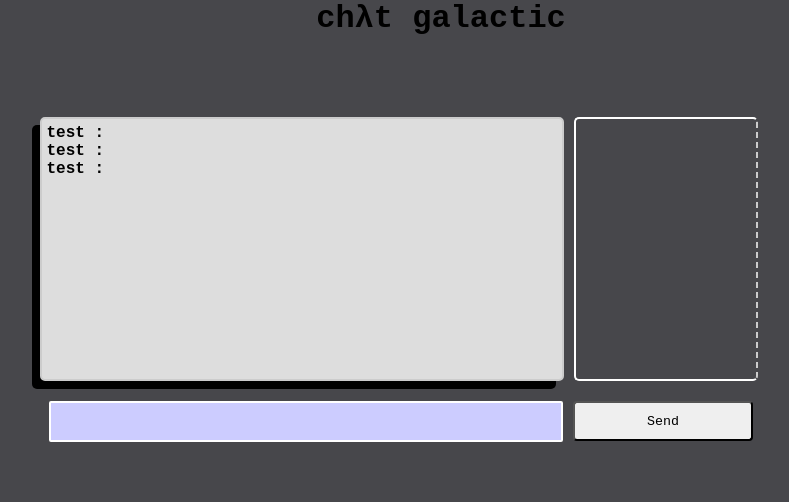
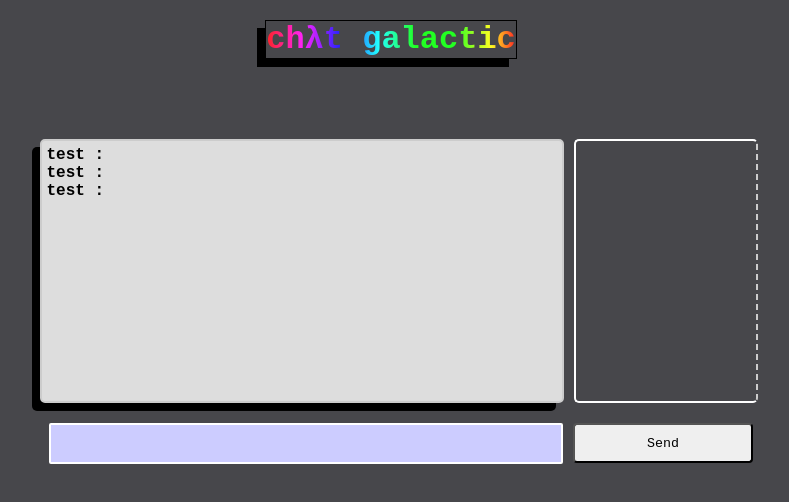
Before and after one commit to donkey-hotei/chat-galactic, a React (Create React App) app in the folder client/: page / in a window 1280 px wide. Shown: the top 502 px of the page, without its empty margins (199-988 px from the left). Built offline with nearby package versions, Linux system fonts and the light colour scheme.

Commit message:
underline and and add rainbow style header text

```diff
--- /dev/null
+++ b/client/src/components/Header/Header.css
@@ -0,0 +1,15 @@
+.logo {
+    margin-top: 20px;
+    margin-right: 100px;
+    box-shadow: -0.5em 0.5em #000;
+    background: blue;
+    border: 1px solid black;
+}
+
+.rainbow {
+    background-image: -webkit-gradient( linear, left top, right top, color-stop(0, #f22), color-stop(0.15, #f2f), color-stop(0.3, #22f), color-stop(0.45, #2ff), color-stop(0.6, #2f2),color-stop(0.75, #2f2), color-stop(0.9, #ff2), color-stop(1, #f22) );
+    background-image: gradient( linear, left top, right top, color-stop(0, #f22), color-stop(0.15, #f2f), color-stop(0.3, #22f), color-stop(0.45, #2ff), color-stop(0.6, #2f2),color-stop(0.75, #2f2), color-stop(0.9, #ff2), color-stop(1, #f22) );
+    color:transparent;
+    -webkit-background-clip: text;
+    background-clip: text;
+}
--- a/client/src/components/Header/Header.js
+++ b/client/src/components/Header/Header.js
@@ -1,9 +1,10 @@
 import React from 'react';
+import './Header.css';
 
 const Header = () => (
   <header className="header">
     <main>
-      <div className="logo">
+      <div className="logo rainbow">
         <h1>
           ch
           <span className="flip">
--- /dev/null
+++ b/client/src/components/Header/RainbowText.js
@@ -0,0 +1,5 @@
+import React from 'react';
+
+const RainbowText = ({ test }) => {
+
+}
```
